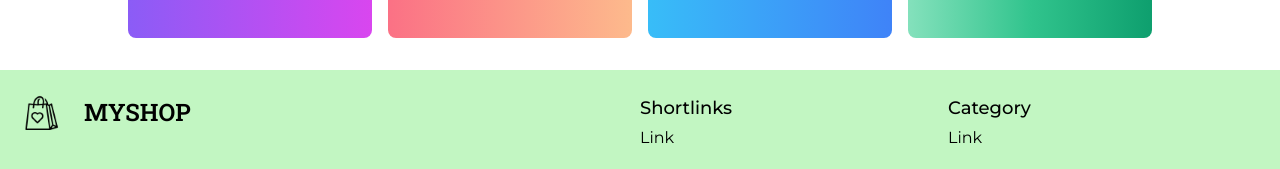
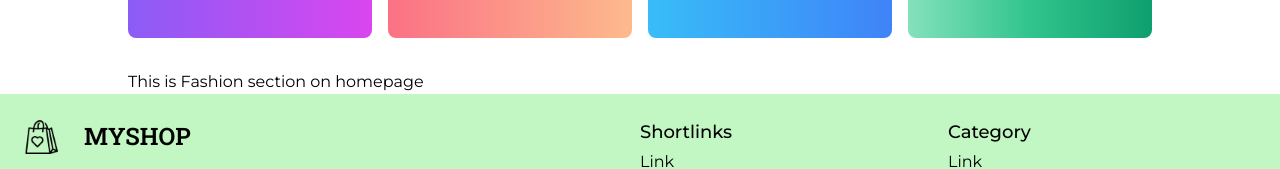
Before and after one commit to DevRefaul/ecommerce_website, a React (Create React App) app: page / in a window 1280 px wide. Shown: the part 1162-1331 px from the top of the page. Built offline with nearby package versions, Linux system fonts and the light colour scheme.

Commit message:
created fashionsection for homepage

```diff
--- /dev/null
+++ b/src/Pages/Home/FashionSection.jsx
@@ -0,0 +1,11 @@
+import React from "react";
+
+const FashionSection = () => {
+  return (
+    <div>
+      <h2>This is Fashion section on homepage</h2>
+    </div>
+  );
+};
+
+export default FashionSection;
--- a/src/Pages/Home/Home.jsx
+++ b/src/Pages/Home/Home.jsx
@@ -1,12 +1,14 @@
 import React from "react";
 import Banner from "./Banner";
 import CategorySection from "./CategorySection";
+import FashionSection from "./FashionSection";
 
 const Home = () => {
   return (
     <div className="w-[95%] md:w-[80%] mx-auto">
       <Banner />
       <CategorySection />
+      <FashionSection />
     </div>
   );
 };
```
